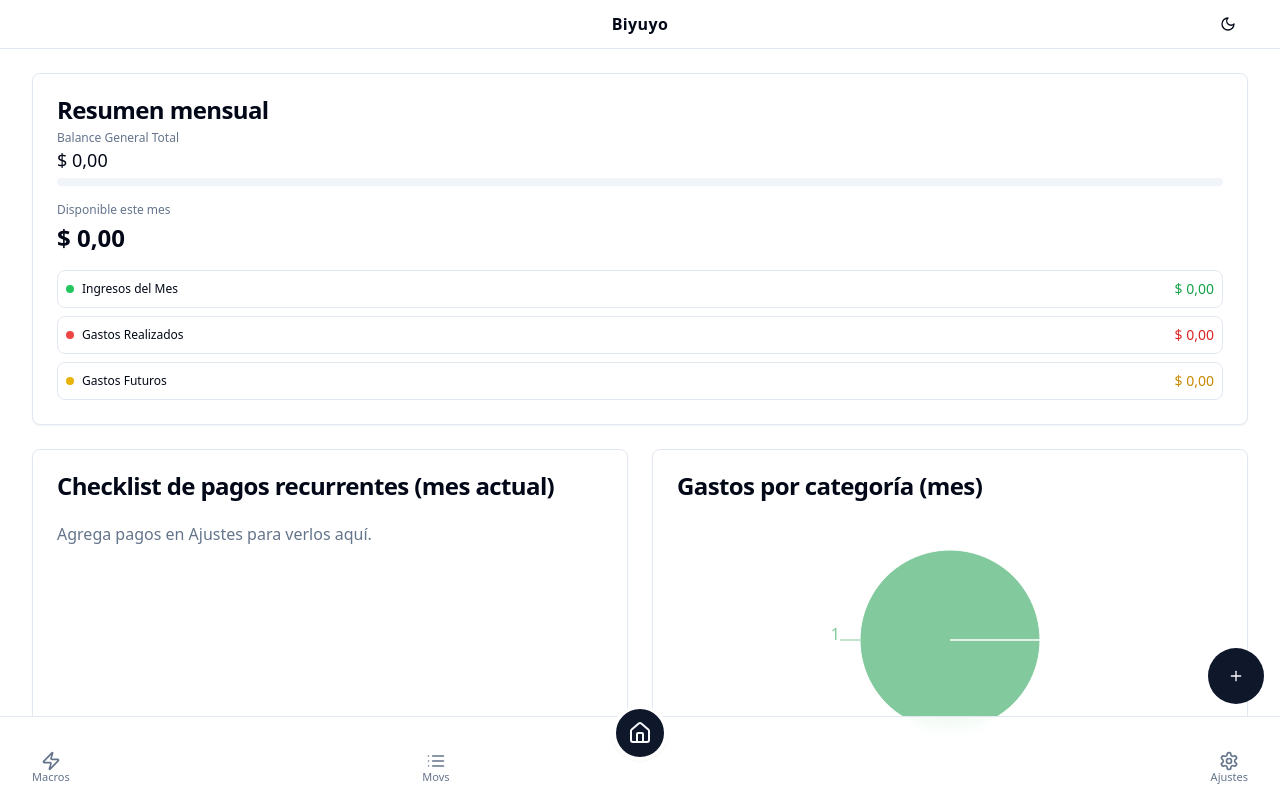
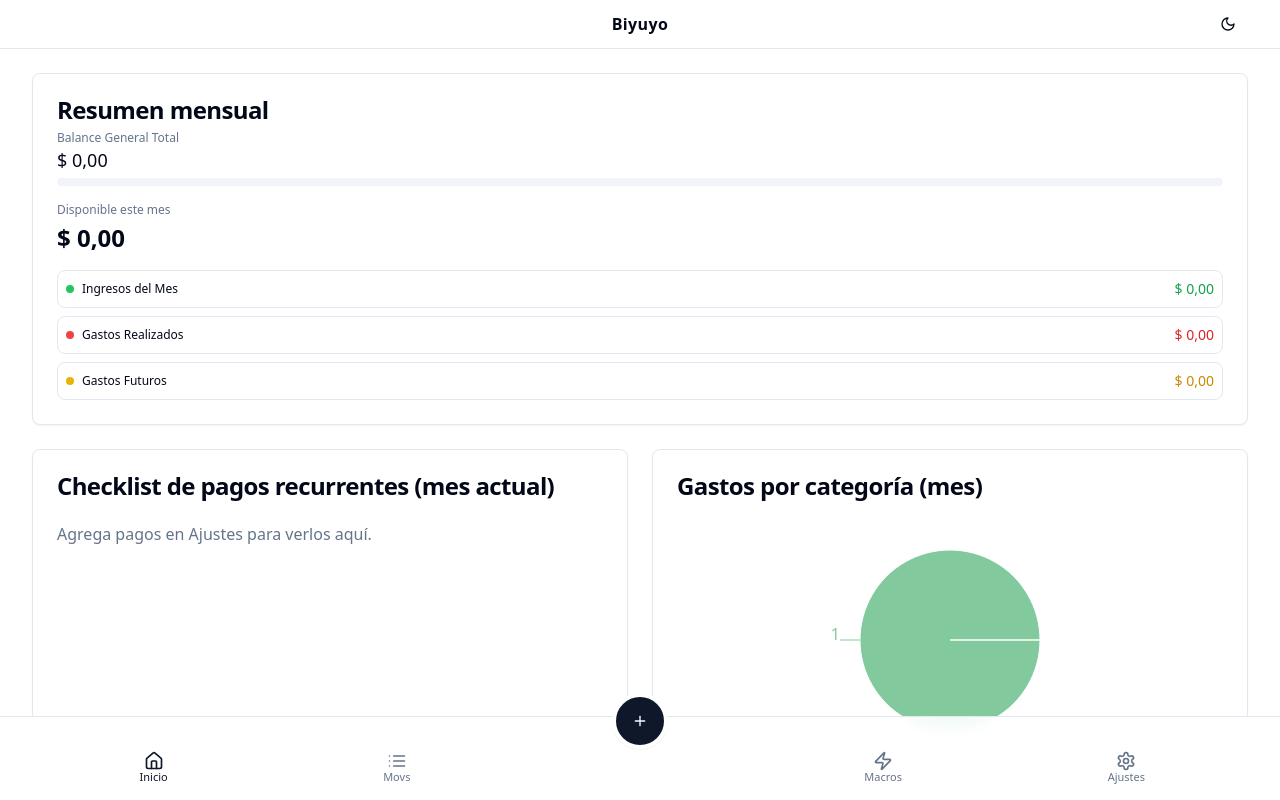
Before and after one commit to torrober/Biyuyo, a React (Vite) app: page / in a window 1280 px wide. Shown: the top 800 px of the page. Built offline with nearby package versions, Linux system fonts and the light colour scheme.

Commit message:
Center FAB and adjust layout
Center the Floating Action Button (FAB) and adjust the navigation bar layout to accommodate the centered FAB, ensuring other icons are distributed appropriately.

```diff
--- a/src/App.tsx
+++ b/src/App.tsx
@@ -47,14 +47,19 @@ const App = () => (
                 <Route path="*" element={<NotFound />} />
               </Routes>
             </main>
-            <div className="fixed bottom-24 right-4 z-50">
+            <footer className="fixed bottom-0 inset-x-0 z-50 bg-background/90 backdrop-blur border-t">
+              <nav className="container relative pt-6 pb-2">
+                {/* Botón de inicio central */}
+
+                {/* Home centrado absolutamente */}
+                <div className="absolute left-1/2 -translate-x-1/2 -top-6 z-20">
                   <Popover>
                     <PopoverTrigger asChild>
-                  <Button size="icon" aria-label="Abrir acciones rápidas" className="h-14 w-14 rounded-full hover-scale">
+                      <Button size="icon" aria-label="Abrir acciones rápidas" className="w-14 h-14 rounded-full border-4 border-background shadow-sm hover-scale">
                         <Plus className="h-6 w-6" />
                       </Button>
                     </PopoverTrigger>
-                <PopoverContent align="end" className="w-64 p-2 space-y-1">
+                    <PopoverContent align="center" side="top" className="w-64 p-2 space-y-1">
                       <Button asChild variant="outline" className="w-full justify-between">
                         <Link to="/transacciones" aria-label="Crear nueva transacción" className="flex w-full items-center justify-between">
                           <span className="text-sm">Crear nueva Transacción</span>
@@ -82,37 +87,23 @@ const App = () => (
                     </PopoverContent>
                   </Popover>
                 </div>
-            <footer className="fixed bottom-0 inset-x-0 z-50 bg-background/90 backdrop-blur border-t">
-              <nav className="container relative pt-6 pb-2">
-                {/* Botón de inicio central */}
-
-                {/* Home centrado absolutamente */}
-                <div className="absolute left-1/2 -translate-x-1/2 top-0 -translate-y-3 z-20">
-                  <NavLink
-                    to="/"
-                    end
-                    className={({ isActive }) =>
-                      `flex items-center justify-center w-14 h-14 rounded-full border-4 border-background shadow-sm ${isActive ? 'bg-primary text-primary-foreground' : 'bg-muted text-muted-foreground'}`
-                    }
-                    aria-label="Inicio"
-                    title="Inicio"
-                  >
-                    <Home className="h-6 w-6" />
-                  </NavLink>
-                </div>
 
                 {/* Barra de navegación */}
-                <div className="relative flex items-center justify-between">
-                  <NavLink to="/macros" className={({ isActive }) => `flex flex-col items-center justify-center py-2.5 ${isActive ? 'text-primary' : 'text-muted-foreground'}`} aria-label="Macros" title="Macros">
-                    <Zap className="h-5 w-5" />
-                    <span className="text-[11px] leading-none">Macros</span>
+                <div className="grid grid-cols-5 items-center">
+                  <NavLink to="/" end className={({ isActive }) => `flex flex-col items-center justify-center py-2.5 ${isActive ? 'text-primary' : 'text-muted-foreground'}`} aria-label="Inicio" title="Inicio">
+                    <Home className="h-5 w-5" />
+                    <span className="text-[11px] leading-none">Inicio</span>
                   </NavLink>
                   <NavLink to="/transacciones" className={({ isActive }) => `flex flex-col items-center justify-center py-2.5 ${isActive ? 'text-primary' : 'text-muted-foreground'}`} aria-label="Transacciones" title="Transacciones">
                     <List className="h-5 w-5" />
                     <span className="text-[11px] leading-none">Movs</span>
                   </NavLink>
-                  {/* Espacio reservado para el botón Home centrado */}
-                  <div className="w-14 shrink-0" aria-hidden />
+                  {/* Espacio central reservado para el FAB */}
+                  <div aria-hidden />
+                  <NavLink to="/macros" className={({ isActive }) => `flex flex-col items-center justify-center py-2.5 ${isActive ? 'text-primary' : 'text-muted-foreground'}`} aria-label="Macros" title="Macros">
+                    <Zap className="h-5 w-5" />
+                    <span className="text-[11px] leading-none">Macros</span>
+                  </NavLink>
                   <NavLink to="/ajustes" className={({ isActive }) => `flex flex-col items-center justify-center py-2.5 ${isActive ? 'text-primary' : 'text-muted-foreground'}`} aria-label="Ajustes" title="Ajustes">
                     <Settings className="h-5 w-5" />
                     <span className="text-[11px] leading-none">Ajustes</span>
```
Lines whose indentation alone changed are shown as unchanged.
